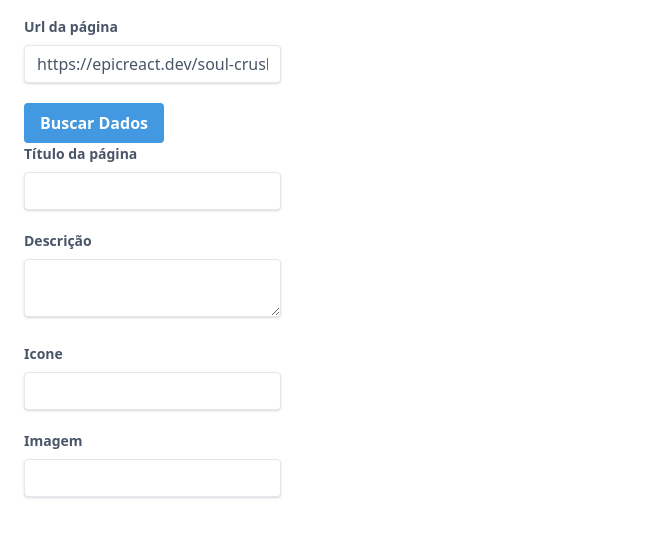
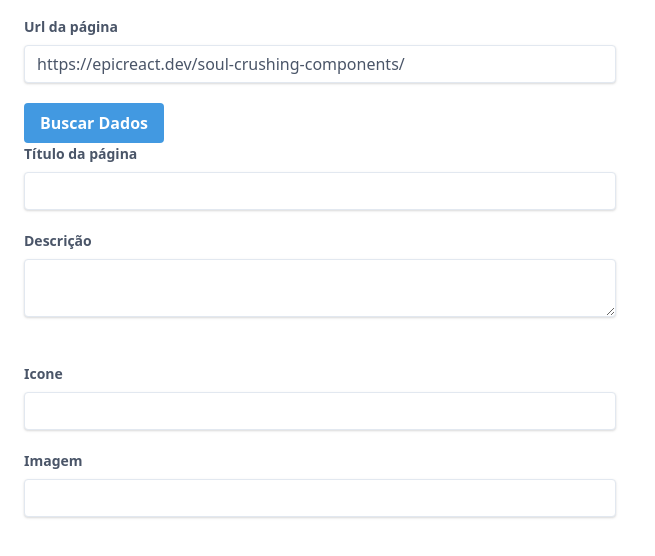
Before and after one commit to plowzzer/links-repository, a Next.js app: page / in a window 1280 px wide. Shown: the top 556 px of the page, without its empty margins (0-655 px from the left). Built offline with nearby package versions, Linux system fonts and the light colour scheme.

Commit message:
adding flex on index

```diff
--- a/pages/index.tsx
+++ b/pages/index.tsx
@@ -46,8 +46,9 @@ export default function Home() {
   }
 
   return (
+    <div className="container mx-auto">
       <div className="flex">
-      <div className="px-4 py-2 m-2">
+        <div className="flex-1 px-4 py-2 m-2">
           <Input
             name="link"
             className="mb-5"
@@ -71,7 +72,7 @@ export default function Home() {
 
           <Textarea
             name="description"
-          className="mb-5"
+            className="mb-10"
             label="Descrição"
             value={description}
             onChange={(e) => {
@@ -99,7 +100,7 @@ export default function Home() {
             }}
           />
         </div>
-      <div className="px-4 py-2 m-2">
+        <div className="flex-1 px-4 py-2 m-2">
           {show && (
             <Card
               title={title}
@@ -110,5 +111,6 @@ export default function Home() {
           )}
         </div>
       </div>
+    </div>
   );
 }
```
Lines whose indentation alone changed are shown as unchanged.
